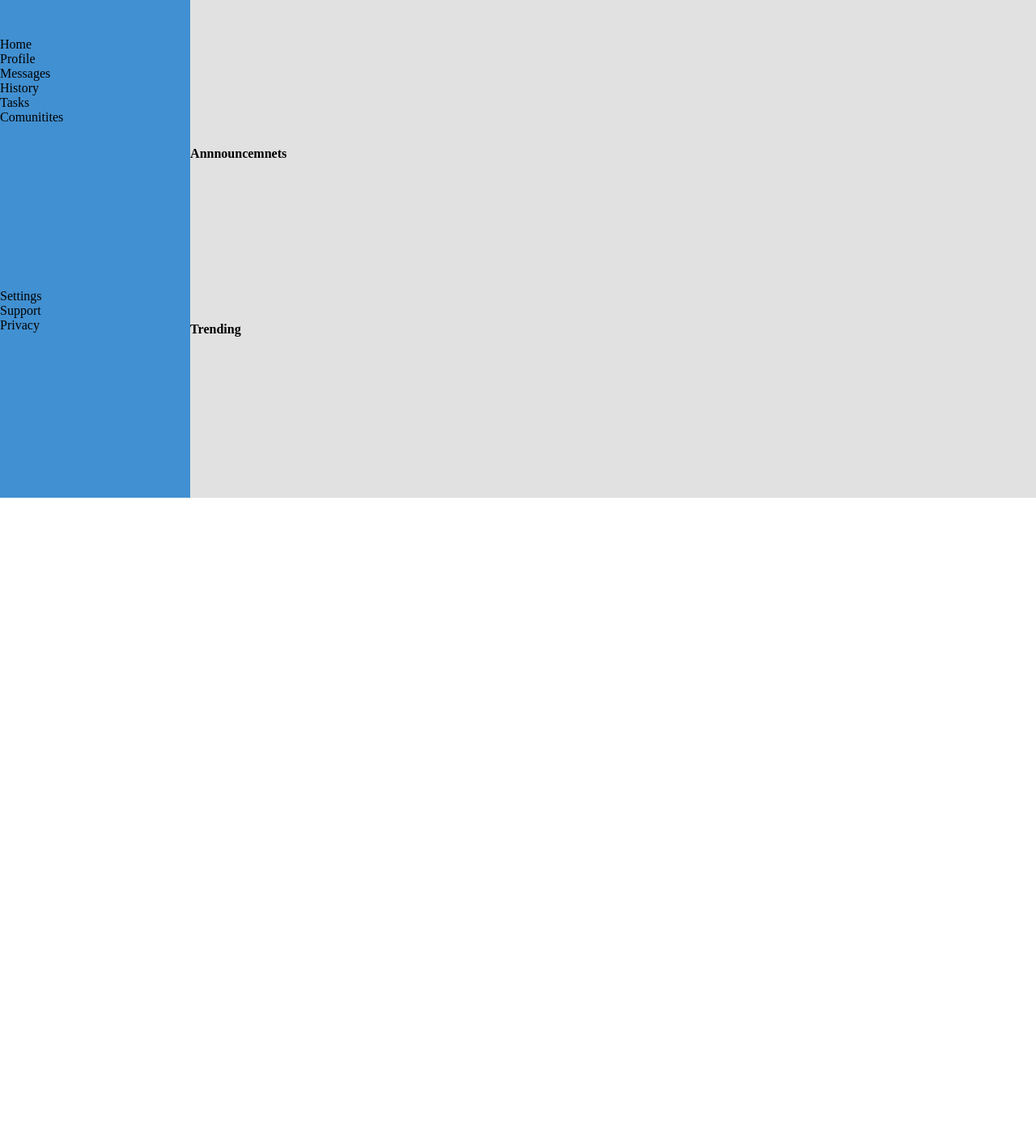
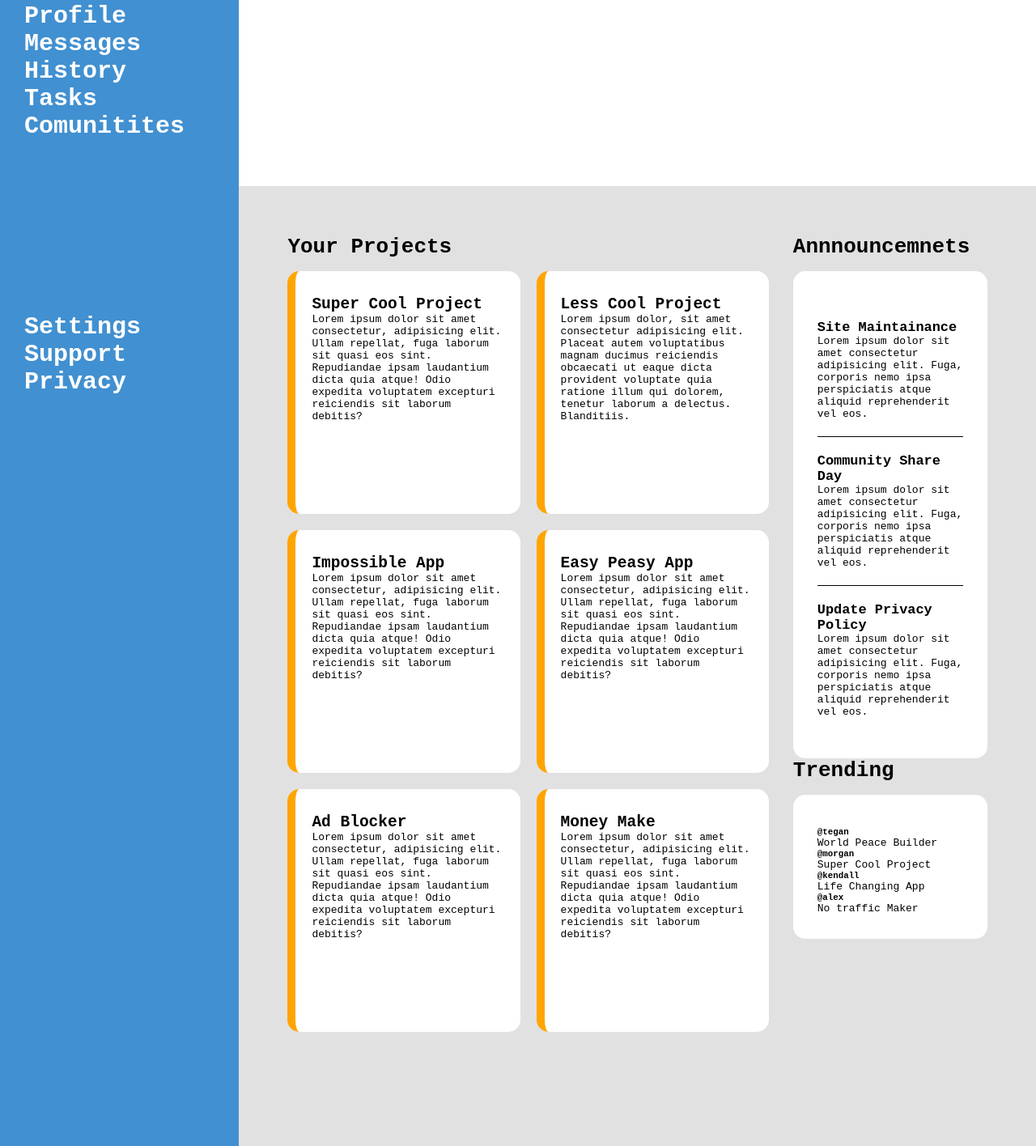
Before and after one commit to higgsboson909/admin-dashboard, a plain HTML site: page index.html in a window 1280 px wide. Shown: the part 185-1601 px from the top of the page at 81% size. Before the commit the page ends 800 px from the top, so only its background shows below. Drawn offline with Linux system fonts and the light colour scheme.

Commit message:
Add styling to main-content sidebar

```diff
--- a/index.html
+++ b/index.html
@@ -35,49 +35,131 @@
 
     <div class="sidebar">
         <div>
-            <h2 class="sidebar-heading">Dashboard</h2>
+            <a class="sidebar-heading">
+                Dashboard
+            </a>
         </div>
 
         <ul class="sidebar-top">
-            <li>Home</li>
-            <li>Profile</li>
-            <li>Messages</li>
-            <li>History</li>
-            <li>Tasks</li>
-            <li>Comunitites</li>
+
+            <li>
+                <a href="./index.html">
+                <span></span>
+                Home</a>
+            </li>
+            <li><a href="./index.html">Profile</a></li>
+            <li>
+                <a href="./index.html">Messages</a>
+            </li>
+            <li>
+                <a href="./index.html">History</a>
+            </li>
+            <li>
+                <a href="./index.html">Tasks</a>
+            </li>
+            <li>
+                <a href="./index.html">Comunitites</a>
+            </li>
+
         </ul>
 
         <ul class="sidebar-bottom">
-                <li>
+            <li>
+                <a href="./index.html">
                     Settings
-                </li>
-                <li>Support</li>
-                <li>Privacy</li>
+                </a>
+            </li>
+            <li>
+                <a href="./index.html">Support</a>
+            </li>
+            <li>
+                <a href="./index.html">Privacy</a>
+            </li>
+
         </ul>
     </div>
 
     <div class="main-content">
-        <div class="projects">
-            <h4>Your Projects</h4>
-            <div></div>
-            <div></div>
-            <div></div>
-            <div></div>
-            <div></div>
-            <div></div>
+        <div class="your-projects">
+            <h4>
+                Your Projects
+            </h4>
+            <div class="projects">
+
+            <div>
+                <h4>Super Cool Project</h4>
+                <p>Lorem ipsum dolor sit amet consectetur, adipisicing elit. Ullam repellat, fuga laborum sit quasi eos sint. Repudiandae ipsam laudantium dicta quia atque! Odio expedita voluptatem excepturi reiciendis sit laborum debitis?</p>
+                <div></div>
+            </div>
+            <div>
+                <h4>Less Cool Project</h4>
+                <p>Lorem ipsum dolor, sit amet consectetur adipisicing elit. Placeat autem voluptatibus magnam ducimus reiciendis obcaecati ut eaque dicta provident voluptate quia ratione illum qui dolorem, tenetur laborum a delectus. Blanditiis.</p>
+                <div></div>
+            </div>
+            <div>
+                <h4>Impossible App</h4>
+                <p>Lorem ipsum dolor sit amet consectetur, adipisicing elit. Ullam repellat, fuga laborum sit quasi eos sint. Repudiandae ipsam laudantium dicta quia atque! Odio expedita voluptatem excepturi reiciendis sit laborum debitis?</p>
+                <div></div>
+            </div>
+            <div>
+                <h4>Easy Peasy App</h4>
+                <p>Lorem ipsum dolor sit amet consectetur, adipisicing elit. Ullam repellat, fuga laborum sit quasi eos sint. Repudiandae ipsam laudantium dicta quia atque! Odio expedita voluptatem excepturi reiciendis sit laborum debitis?</p>
+                <div></div>
+            </div>
+            <div>
+                <h4>Ad Blocker</h4>
+                <p>Lorem ipsum dolor sit amet consectetur, adipisicing elit. Ullam repellat, fuga laborum sit quasi eos sint. Repudiandae ipsam laudantium dicta quia atque! Odio expedita voluptatem excepturi reiciendis sit laborum debitis?</p>
+                <div></div>
+            </div>
+            <div>
+                <h4>Money Make</h4>
+                <p>Lorem ipsum dolor sit amet consectetur, adipisicing elit. Ullam repellat, fuga laborum sit quasi eos sint. Repudiandae ipsam laudantium dicta quia atque! Odio expedita voluptatem excepturi reiciendis sit laborum debitis?</p>
+                <div></div>
+            </div>
         </div>
-        <div class="annnouncemnets">
+        </div>
+
+
+
+        <div class="announcement">
             <h4>Annnouncemnets</h4>
-            <div></div>
-            <div></div>
-            <div></div>
+            <div class="announcements-div">
+                <div>
+                    <h5>Site Maintainance</h5>
+                    <p>Lorem ipsum dolor sit amet consectetur adipisicing elit. Fuga, corporis nemo ipsa perspiciatis atque aliquid reprehenderit vel eos.</p>
+                </div>
+                <div>
+                    <h5>Community Share Day</h5>
+                    <p>Lorem ipsum dolor sit amet consectetur adipisicing elit. Fuga, corporis nemo ipsa perspiciatis atque aliquid reprehenderit vel eos.</p>
+                </div>
+                <div>
+                    <h5>Update Privacy Policy</h5>
+                    <p>Lorem ipsum dolor sit amet consectetur adipisicing elit. Fuga, corporis nemo ipsa perspiciatis atque aliquid reprehenderit vel eos.</p>
+                </div>
+            </div>
         </div>
+
         <div class="trending">
             <h4>Trending</h4>
-            <div></div>
-            <div></div>
-            <div></div>
-            <div></div>
+            <div class="trending-div">
+                <div>
+                    <h5>@tegan</h5>
+                    <p>World Peace Builder</p>
+                </div>
+                <div>
+                    <h5>@morgan</h5>
+                    <p>Super Cool Project</p>
+                </div>
+                <div>
+                    <h5>@kendall</h5>
+                    <p>Life Changing App</p>
+                </div>
+                <div>
+                    <h5>@alex</h5>
+                    <p>No traffic Maker</p>
+                </div>
+            </div>
+
         </div>
     </div>
 
--- a/styles.css
+++ b/styles.css
@@ -1,32 +1,108 @@
 * {
+    font-family: monospace;
     box-sizing: border-box;
     margin: 0;
     padding: 0;
 }
 
 body {
-    width: 100%;
-    height: 100vh;
     display: grid;
-    grid-template-rows: 1.15fr 5fr;
-    grid-template-columns: 0.9fr 4fr;
+    grid-template-rows: 1.6fr 5fr;
+    grid-template-columns: 1.2fr 4fr;
 }
 
 header {
     display: grid;
     background-color: white;
+    grid-column-start: 2;
+    grid-row-start: 1;
 }
 
-.main-content {
-    display: grid;
-    background-color: #E1E1E1;
-}
+
 
 .sidebar {
     display: grid;
+    grid-template-columns: 1fr;
+    grid-template-rows: 0.2fr 0.7fr 2fr;
     grid-column-start: 1;
     grid-column-end: 2;
     grid-row-start: 1;
     grid-row-end: 3;
+    gap: 20px;
     background-color: #4190D1;
+    color: white;
+    padding: 20px 0px 0 30px;
+    font-family: monospace;
+    font-size: 30px;
+    font-weight: bold;
 }
+
+.sidebar .sidebar-top{
+}
+.sidebar .sidebar-bottom {
+    gap: 0;
+}
+/* // .main-content */
+.main-content {
+    padding: 60px;
+    display: grid;
+    grid-template-rows: 1.1fr 0.9fr;
+    grid-template-columns: 2.6fr 1fr;
+    background-color: #E1E1E1;
+}
+.projects {
+    display: grid;
+    grid-template-columns: repeat(2, 1fr);
+    padding-right: 30px;
+    grid-template-rows: repeat(3, 1fr);
+    gap: 20px;
+}
+.projects > div {
+    background-color: white;
+    border-left: solid 10px orange;
+    height: 300px;
+    border-radius: 15px;
+    padding: 30px 20px 20px 20px;
+}
+.your-projects {
+    grid-row-start: 1;
+    grid-row-end: 3;
+}
+.announcements-div, .trending-div {
+    border-radius: 15px;
+    background-color: white;
+}
+
+.projects h4 {
+    font-size: 1.5rem;
+}
+ul > li , ul a{
+    color: inherit;
+    text-decoration: none;
+    list-style-type: none;
+}
+
+
+/* .announcement and .trending */
+.announcements-div, .trending-div {
+    padding: 40px 30px 30px 30px;
+    font-size: 1rem;
+}
+.announcements-div div {
+    padding-bottom: 20px;
+    padding-top: 20px;
+    border-bottom: 1px solid ;
+}
+.announcements-div div:nth-child(3) {
+    border-bottom: none;
+
+}
+.announcements-div h5 {
+    font-weight: bold;
+    font-size: 1.3rem;
+}
+.your-projects > h4, .announcement h4,
+.trending h4 {
+    font-size: 2rem;
+    padding-bottom: 15px;
+}
```
